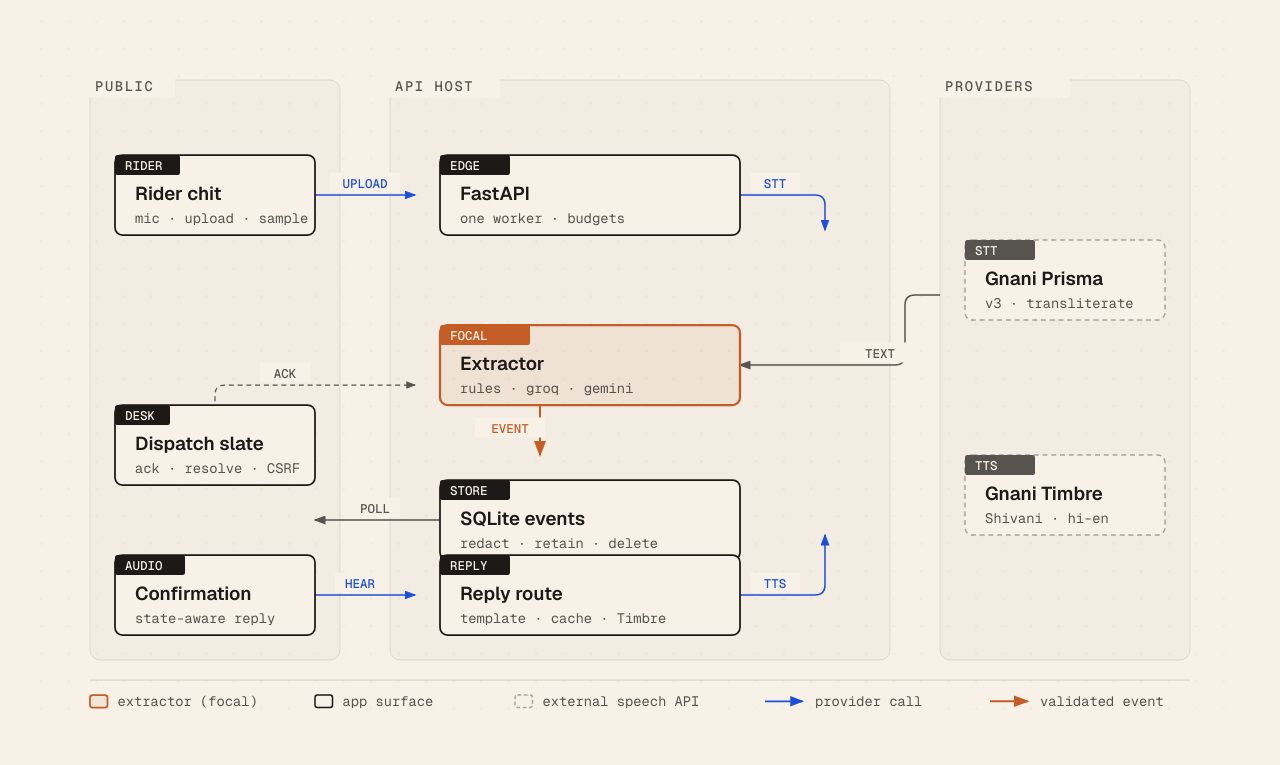
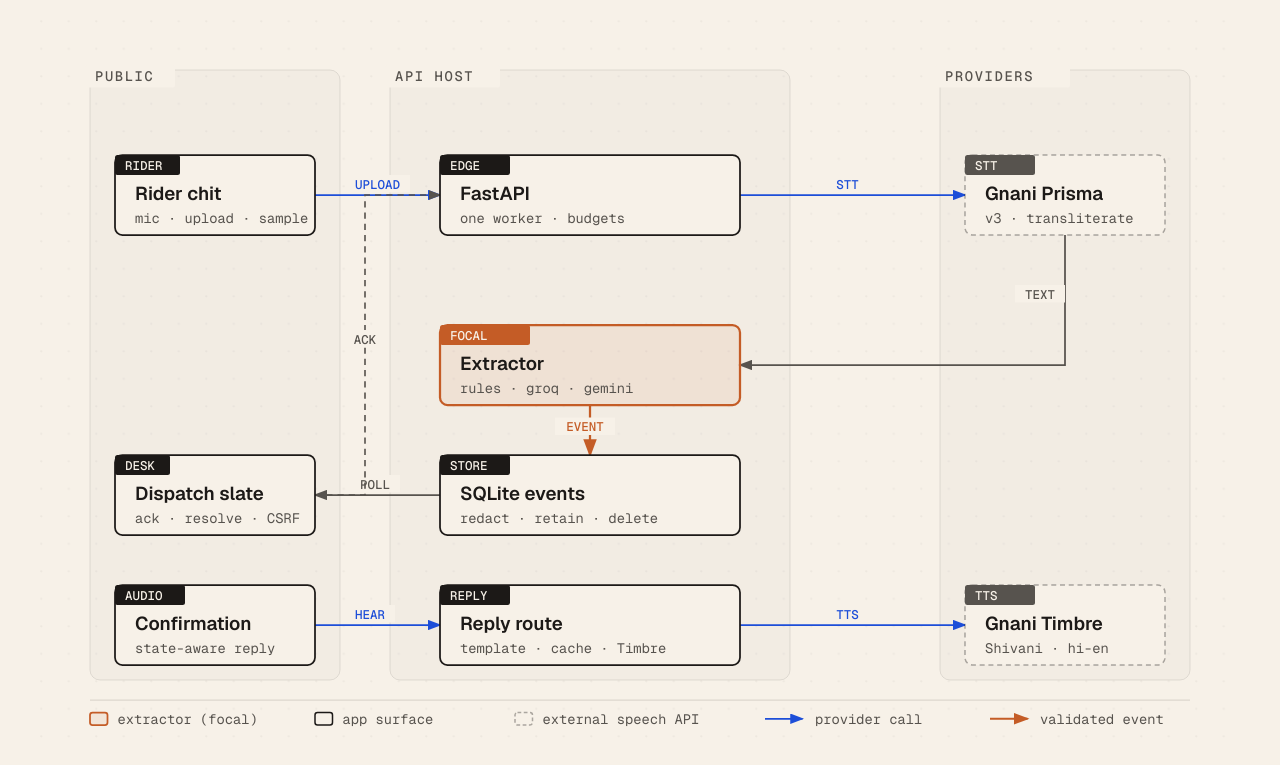
Before and after one commit to CodewithJha/rasta-voice, a plain HTML site: page docs/assets/readme/diagrams/architecture.html in a window 1280 px wide. Shown: the part 111-876 px from the top of the page. Drawn offline with nearby package versions, Linux system fonts and the light colour scheme.

Commit message:
docs: align architecture arrows to box edges
Straighten provider and desk connectors so STT, TTS, POLL, ACK, and TEXT meet node ports without floating gaps.

```diff
--- a/docs/assets/readme/diagrams/architecture.html
+++ b/docs/assets/readme/diagrams/architecture.html
@@ -58,7 +58,15 @@
     <p class="eyebrow">Architecture · Rasta Voice</p>
     <h1>How a rider call becomes a desk ticket</h1>
     <div class="diagram-container">
-      <svg viewBox="0 0 960 560" xmlns="http://www.w3.org/2000/svg" role="img" aria-labelledby="rasta-arch-title rasta-arch-desc">
+      <!--
+        Grid (centers):
+        PUBLIC x=140 | API x=440 | PROVIDERS x=820
+        Row A y=140: Rider, FastAPI, Prisma
+        Row B y=276: Extractor
+        Row C y=380: Desk, SQLite
+        Row D y=484: Confirm, Reply, Timbre
+      -->
+      <svg viewBox="0 0 960 580" xmlns="http://www.w3.org/2000/svg" role="img" aria-labelledby="rasta-arch-title rasta-arch-desc">
         <title id="rasta-arch-title">Rasta Voice runtime architecture</title>
         <desc id="rasta-arch-desc">Rider audio enters FastAPI, Prisma transcribes, the extractor validates a RiderEvent into SQLite, the dispatch slate polls it, and Timbre speaks a state-aware confirmation.</desc>
         <defs>
@@ -74,78 +82,79 @@
         <rect width="100%" height="100%" fill="url(#dots)" opacity="0.55"/>
 
         <!-- Zones -->
-        <rect x="40" y="48" width="200" height="464" rx="8" fill="rgba(28,25,23,0.02)" stroke="rgba(28,25,23,0.10)" stroke-width="0.8"/>
-        <rect x="36" y="44" width="72" height="18" rx="2" fill="#f7f1e8"/>
-        <text x="44" y="57" font-family="Geist Mono, ui-monospace, monospace" font-size="11" font-weight="500" fill="#57534e" letter-spacing="0.12em">PUBLIC</text>
+        <rect x="40" y="40" width="200" height="488" rx="8" fill="rgba(28,25,23,0.02)" stroke="rgba(28,25,23,0.10)" stroke-width="0.8"/>
+        <rect x="36" y="36" width="72" height="18" rx="2" fill="#f7f1e8"/>
+        <text x="44" y="49" font-family="Geist Mono, ui-monospace, monospace" font-size="11" font-weight="500" fill="#57534e" letter-spacing="0.12em">PUBLIC</text>
 
-        <rect x="280" y="48" width="400" height="464" rx="8" fill="rgba(28,25,23,0.02)" stroke="rgba(28,25,23,0.10)" stroke-width="0.8"/>
-        <rect x="276" y="44" width="92" height="18" rx="2" fill="#f7f1e8"/>
-        <text x="284" y="57" font-family="Geist Mono, ui-monospace, monospace" font-size="11" font-weight="500" fill="#57534e" letter-spacing="0.12em">API HOST</text>
+        <rect x="280" y="40" width="320" height="488" rx="8" fill="rgba(28,25,23,0.02)" stroke="rgba(28,25,23,0.10)" stroke-width="0.8"/>
+        <rect x="276" y="36" width="92" height="18" rx="2" fill="#f7f1e8"/>
+        <text x="284" y="49" font-family="Geist Mono, ui-monospace, monospace" font-size="11" font-weight="500" fill="#57534e" letter-spacing="0.12em">API HOST</text>
 
-        <rect x="720" y="48" width="200" height="464" rx="8" fill="rgba(28,25,23,0.02)" stroke="rgba(28,25,23,0.10)" stroke-width="0.8"/>
-        <rect x="716" y="44" width="108" height="18" rx="2" fill="#f7f1e8"/>
-        <text x="724" y="57" font-family="Geist Mono, ui-monospace, monospace" font-size="11" font-weight="500" fill="#57534e" letter-spacing="0.12em">PROVIDERS</text>
+        <rect x="720" y="40" width="200" height="488" rx="8" fill="rgba(28,25,23,0.02)" stroke="rgba(28,25,23,0.10)" stroke-width="0.8"/>
+        <rect x="716" y="36" width="108" height="18" rx="2" fill="#f7f1e8"/>
+        <text x="724" y="49" font-family="Geist Mono, ui-monospace, monospace" font-size="11" font-weight="500" fill="#57534e" letter-spacing="0.12em">PROVIDERS</text>
 
-        <!-- Arrows (before nodes) -->
-        <!-- rider -> api -->
-        <path d="M 220,140 H 300" fill="none" stroke="#1d4ed8" stroke-width="1.2" marker-end="url(#arrow-link)"/>
-        <rect x="232" y="122" width="56" height="16" fill="#f7f1e8"/>
-        <text x="260" y="134" text-anchor="middle" font-family="Geist Mono, ui-monospace, monospace" font-size="10" font-weight="500" fill="#1d4ed8">UPLOAD</text>
+        <!-- Arrows first (behind nodes). All ports land on box edges. -->
+        <!-- Rider → FastAPI -->
+        <path d="M 220,140 H 320" fill="none" stroke="#1d4ed8" stroke-width="1.4" marker-end="url(#arrow-link)"/>
+        <rect x="244" y="124" width="52" height="14" fill="#f7f1e8"/>
+        <text x="270" y="135" text-anchor="middle" font-family="Geist Mono, ui-monospace, monospace" font-size="10" font-weight="500" fill="#1d4ed8">UPLOAD</text>
 
-        <!-- api -> prisma -->
-        <path d="M 560,140 H 620 Q 628,140 628,148 V 168" fill="none" stroke="#1d4ed8" stroke-width="1.2" marker-end="url(#arrow-link)"/>
-        <rect x="568" y="122" width="40" height="16" fill="#f7f1e8"/>
-        <text x="588" y="134" text-anchor="middle" font-family="Geist Mono, ui-monospace, monospace" font-size="10" font-weight="500" fill="#1d4ed8">STT</text>
+        <!-- FastAPI → Prisma (straight into left edge) -->
+        <path d="M 560,140 H 740" fill="none" stroke="#1d4ed8" stroke-width="1.4" marker-end="url(#arrow-link)"/>
+        <rect x="628" y="124" width="36" height="14" fill="#f7f1e8"/>
+        <text x="646" y="135" text-anchor="middle" font-family="Geist Mono, ui-monospace, monospace" font-size="10" font-weight="500" fill="#1d4ed8">STT</text>
 
-        <!-- prisma -> extract -->
-        <path d="M 720,220 H 700 Q 692,220 692,228 V 268 Q 692,276 684,276 H 560" fill="none" stroke="#57534e" stroke-width="1.2" marker-end="url(#arrow)"/>
-        <rect x="640" y="258" width="64" height="16" fill="#f7f1e8"/>
-        <text x="672" y="270" text-anchor="middle" font-family="Geist Mono, ui-monospace, monospace" font-size="10" font-weight="500" fill="#57534e">TEXT</text>
+        <!-- Prisma → Extractor (down then left into right edge) -->
+        <path d="M 820,172 V 276 H 560" fill="none" stroke="#57534e" stroke-width="1.4" marker-end="url(#arrow)"/>
+        <rect x="780" y="212" width="40" height="14" fill="#f7f1e8"/>
+        <text x="800" y="223" text-anchor="middle" font-family="Geist Mono, ui-monospace, monospace" font-size="10" font-weight="500" fill="#57534e">TEXT</text>
 
-        <!-- extract -> store (accent path) -->
-        <path d="M 400,308 V 348" fill="none" stroke="#c45c26" stroke-width="1.6" marker-end="url(#arrow-accent)"/>
-        <rect x="348" y="318" width="56" height="16" fill="#f7f1e8"/>
-        <text x="376" y="330" text-anchor="middle" font-family="Geist Mono, ui-monospace, monospace" font-size="10" font-weight="500" fill="#c45c26">EVENT</text>
+        <!-- Extractor → SQLite -->
+        <path d="M 440,308 V 348" fill="none" stroke="#c45c26" stroke-width="1.8" marker-end="url(#arrow-accent)"/>
+        <rect x="412" y="318" width="48" height="14" fill="#f7f1e8"/>
+        <text x="436" y="329" text-anchor="middle" font-family="Geist Mono, ui-monospace, monospace" font-size="10" font-weight="500" fill="#c45c26">EVENT</text>
 
-        <!-- store -> desk poll -->
-        <path d="M 320,400 H 220" fill="none" stroke="#57534e" stroke-width="1.2" marker-end="url(#arrow)"/>
-        <rect x="248" y="382" width="40" height="16" fill="#f7f1e8"/>
-        <text x="268" y="394" text-anchor="middle" font-family="Geist Mono, ui-monospace, monospace" font-size="10" font-weight="500" fill="#57534e">POLL</text>
+        <!-- SQLite → Desk (POLL) -->
+        <path d="M 320,380 H 220" fill="none" stroke="#57534e" stroke-width="1.4" marker-end="url(#arrow)"/>
+        <rect x="248" y="364" width="40" height="14" fill="#f7f1e8"/>
+        <text x="268" y="375" text-anchor="middle" font-family="Geist Mono, ui-monospace, monospace" font-size="10" font-weight="500" fill="#57534e">POLL</text>
 
-        <!-- desk ack back -->
-        <path d="M 140,340 V 300 Q 140,292 148,292 H 300" fill="none" stroke="#57534e" stroke-width="1" stroke-dasharray="4,3" marker-end="url(#arrow)"/>
-        <rect x="176" y="274" width="40" height="16" fill="#f7f1e8"/>
-        <text x="196" y="286" text-anchor="middle" font-family="Geist Mono, ui-monospace, monospace" font-size="10" font-weight="500" fill="#57534e">ACK</text>
+        <!-- Desk → FastAPI (ACK) via public/API gutter -->
+        <path d="M 220,380 H 260 V 140 H 320" fill="none" stroke="#57534e" stroke-width="1.3" stroke-dasharray="5,4" marker-end="url(#arrow)"/>
+        <rect x="242" y="248" width="36" height="14" fill="#f7f1e8"/>
+        <text x="260" y="259" text-anchor="middle" font-family="Geist Mono, ui-monospace, monospace" font-size="10" font-weight="500" fill="#57534e">ACK</text>
 
-        <!-- rider hear -> reply -> timbre -->
-        <path d="M 220,460 H 300" fill="none" stroke="#1d4ed8" stroke-width="1.2" marker-end="url(#arrow-link)"/>
-        <rect x="236" y="442" width="40" height="16" fill="#f7f1e8"/>
-        <text x="256" y="454" text-anchor="middle" font-family="Geist Mono, ui-monospace, monospace" font-size="10" font-weight="500" fill="#1d4ed8">HEAR</text>
+        <!-- Confirm → Reply -->
+        <path d="M 220,484 H 320" fill="none" stroke="#1d4ed8" stroke-width="1.4" marker-end="url(#arrow-link)"/>
+        <rect x="244" y="468" width="40" height="14" fill="#f7f1e8"/>
+        <text x="264" y="479" text-anchor="middle" font-family="Geist Mono, ui-monospace, monospace" font-size="10" font-weight="500" fill="#1d4ed8">HEAR</text>
 
-        <path d="M 560,460 H 620 Q 628,460 628,452 V 412" fill="none" stroke="#1d4ed8" stroke-width="1.2" marker-end="url(#arrow-link)"/>
-        <rect x="568" y="442" width="40" height="16" fill="#f7f1e8"/>
-        <text x="588" y="454" text-anchor="middle" font-family="Geist Mono, ui-monospace, monospace" font-size="10" font-weight="500" fill="#1d4ed8">TTS</text>
+        <!-- Reply → Timbre -->
+        <path d="M 560,484 H 740" fill="none" stroke="#1d4ed8" stroke-width="1.4" marker-end="url(#arrow-link)"/>
+        <rect x="628" y="468" width="36" height="14" fill="#f7f1e8"/>
+        <text x="646" y="479" text-anchor="middle" font-family="Geist Mono, ui-monospace, monospace" font-size="10" font-weight="500" fill="#1d4ed8">TTS</text>
 
-        <!-- Nodes: public -->
+        <!-- PUBLIC nodes -->
         <rect x="60" y="108" width="160" height="64" rx="6" fill="#f7f1e8" stroke="#1c1917" stroke-width="1.4"/>
         <rect x="60" y="108" width="52" height="16" rx="2" fill="#1c1917"/>
         <text x="68" y="120" font-family="Geist Mono, ui-monospace, monospace" font-size="10" font-weight="500" fill="#f7f1e8">RIDER</text>
         <text x="76" y="144" font-family="Geist, system-ui, sans-serif" font-size="15" font-weight="600" fill="#1c1917">Rider chit</text>
         <text x="76" y="162" font-family="Geist Mono, ui-monospace, monospace" font-size="11" fill="#57534e">mic · upload · sample</text>
 
-        <rect x="60" y="308" width="160" height="64" rx="6" fill="#f7f1e8" stroke="#1c1917" stroke-width="1.4"/>
-        <rect x="60" y="308" width="44" height="16" rx="2" fill="#1c1917"/>
-        <text x="68" y="320" font-family="Geist Mono, ui-monospace, monospace" font-size="10" font-weight="500" fill="#f7f1e8">DESK</text>
-        <text x="76" y="344" font-family="Geist, system-ui, sans-serif" font-size="15" font-weight="600" fill="#1c1917">Dispatch slate</text>
-        <text x="76" y="362" font-family="Geist Mono, ui-monospace, monospace" font-size="11" fill="#57534e">ack · resolve · CSRF</text>
+        <rect x="60" y="348" width="160" height="64" rx="6" fill="#f7f1e8" stroke="#1c1917" stroke-width="1.4"/>
+        <rect x="60" y="348" width="44" height="16" rx="2" fill="#1c1917"/>
+        <text x="68" y="360" font-family="Geist Mono, ui-monospace, monospace" font-size="10" font-weight="500" fill="#f7f1e8">DESK</text>
+        <text x="76" y="384" font-family="Geist, system-ui, sans-serif" font-size="15" font-weight="600" fill="#1c1917">Dispatch slate</text>
+        <text x="76" y="402" font-family="Geist Mono, ui-monospace, monospace" font-size="11" fill="#57534e">ack · resolve · CSRF</text>
 
-        <rect x="60" y="428" width="160" height="64" rx="6" fill="#f7f1e8" stroke="#1c1917" stroke-width="1.4"/>
-        <rect x="60" y="428" width="56" height="16" rx="2" fill="#1c1917"/>
-        <text x="68" y="440" font-family="Geist Mono, ui-monospace, monospace" font-size="10" font-weight="500" fill="#f7f1e8">AUDIO</text>
-        <text x="76" y="464" font-family="Geist, system-ui, sans-serif" font-size="15" font-weight="600" fill="#1c1917">Confirmation</text>
-        <text x="76" y="482" font-family="Geist Mono, ui-monospace, monospace" font-size="11" fill="#57534e">state-aware reply</text>
+        <rect x="60" y="452" width="160" height="64" rx="6" fill="#f7f1e8" stroke="#1c1917" stroke-width="1.4"/>
+        <rect x="60" y="452" width="56" height="16" rx="2" fill="#1c1917"/>
+        <text x="68" y="464" font-family="Geist Mono, ui-monospace, monospace" font-size="10" font-weight="500" fill="#f7f1e8">AUDIO</text>
+        <text x="76" y="488" font-family="Geist, system-ui, sans-serif" font-size="15" font-weight="600" fill="#1c1917">Confirmation</text>
+        <text x="76" y="506" font-family="Geist Mono, ui-monospace, monospace" font-size="11" fill="#57534e">state-aware reply</text>
 
-        <!-- Nodes: API -->
+        <!-- API nodes -->
         <rect x="320" y="108" width="240" height="64" rx="6" fill="#f7f1e8" stroke="#1c1917" stroke-width="1.4"/>
         <rect x="320" y="108" width="56" height="16" rx="2" fill="#1c1917"/>
         <text x="328" y="120" font-family="Geist Mono, ui-monospace, monospace" font-size="10" font-weight="500" fill="#f7f1e8">EDGE</text>
@@ -158,43 +167,43 @@
         <text x="336" y="280" font-family="Geist, system-ui, sans-serif" font-size="15" font-weight="600" fill="#1c1917">Extractor</text>
         <text x="336" y="298" font-family="Geist Mono, ui-monospace, monospace" font-size="11" fill="#57534e">rules · groq · gemini</text>
 
-        <rect x="320" y="368" width="240" height="64" rx="6" fill="#f7f1e8" stroke="#1c1917" stroke-width="1.4"/>
-        <rect x="320" y="368" width="56" height="16" rx="2" fill="#1c1917"/>
-        <text x="328" y="380" font-family="Geist Mono, ui-monospace, monospace" font-size="10" font-weight="500" fill="#f7f1e8">STORE</text>
-        <text x="336" y="404" font-family="Geist, system-ui, sans-serif" font-size="15" font-weight="600" fill="#1c1917">SQLite events</text>
-        <text x="336" y="422" font-family="Geist Mono, ui-monospace, monospace" font-size="11" fill="#57534e">redact · retain · delete</text>
+        <rect x="320" y="348" width="240" height="64" rx="6" fill="#f7f1e8" stroke="#1c1917" stroke-width="1.4"/>
+        <rect x="320" y="348" width="56" height="16" rx="2" fill="#1c1917"/>
+        <text x="328" y="360" font-family="Geist Mono, ui-monospace, monospace" font-size="10" font-weight="500" fill="#f7f1e8">STORE</text>
+        <text x="336" y="384" font-family="Geist, system-ui, sans-serif" font-size="15" font-weight="600" fill="#1c1917">SQLite events</text>
+        <text x="336" y="402" font-family="Geist Mono, ui-monospace, monospace" font-size="11" fill="#57534e">redact · retain · delete</text>
 
-        <rect x="320" y="428" width="240" height="64" rx="6" fill="#f7f1e8" stroke="#1c1917" stroke-width="1.4"/>
-        <rect x="320" y="428" width="56" height="16" rx="2" fill="#1c1917"/>
-        <text x="328" y="440" font-family="Geist Mono, ui-monospace, monospace" font-size="10" font-weight="500" fill="#f7f1e8">REPLY</text>
-        <text x="336" y="464" font-family="Geist, system-ui, sans-serif" font-size="15" font-weight="600" fill="#1c1917">Reply route</text>
-        <text x="336" y="482" font-family="Geist Mono, ui-monospace, monospace" font-size="11" fill="#57534e">template · cache · Timbre</text>
+        <rect x="320" y="452" width="240" height="64" rx="6" fill="#f7f1e8" stroke="#1c1917" stroke-width="1.4"/>
+        <rect x="320" y="452" width="56" height="16" rx="2" fill="#1c1917"/>
+        <text x="328" y="464" font-family="Geist Mono, ui-monospace, monospace" font-size="10" font-weight="500" fill="#f7f1e8">REPLY</text>
+        <text x="336" y="488" font-family="Geist, system-ui, sans-serif" font-size="15" font-weight="600" fill="#1c1917">Reply route</text>
+        <text x="336" y="506" font-family="Geist Mono, ui-monospace, monospace" font-size="11" fill="#57534e">template · cache · Timbre</text>
 
         <!-- Providers -->
-        <rect x="740" y="176" width="160" height="64" rx="6" fill="#f7f1e8" stroke="rgba(28,25,23,0.35)" stroke-width="1.2" stroke-dasharray="4,3"/>
-        <rect x="740" y="176" width="56" height="16" rx="2" fill="#57534e"/>
-        <text x="748" y="188" font-family="Geist Mono, ui-monospace, monospace" font-size="10" font-weight="500" fill="#f7f1e8">STT</text>
-        <text x="756" y="212" font-family="Geist, system-ui, sans-serif" font-size="15" font-weight="600" fill="#1c1917">Gnani Prisma</text>
-        <text x="756" y="230" font-family="Geist Mono, ui-monospace, monospace" font-size="11" fill="#57534e">v3 · transliterate</text>
+        <rect x="740" y="108" width="160" height="64" rx="6" fill="#f7f1e8" stroke="rgba(28,25,23,0.35)" stroke-width="1.2" stroke-dasharray="4,3"/>
+        <rect x="740" y="108" width="56" height="16" rx="2" fill="#57534e"/>
+        <text x="748" y="120" font-family="Geist Mono, ui-monospace, monospace" font-size="10" font-weight="500" fill="#f7f1e8">STT</text>
+        <text x="756" y="144" font-family="Geist, system-ui, sans-serif" font-size="15" font-weight="600" fill="#1c1917">Gnani Prisma</text>
+        <text x="756" y="162" font-family="Geist Mono, ui-monospace, monospace" font-size="11" fill="#57534e">v3 · transliterate</text>
 
-        <rect x="740" y="348" width="160" height="64" rx="6" fill="#f7f1e8" stroke="rgba(28,25,23,0.35)" stroke-width="1.2" stroke-dasharray="4,3"/>
-        <rect x="740" y="348" width="56" height="16" rx="2" fill="#57534e"/>
-        <text x="748" y="360" font-family="Geist Mono, ui-monospace, monospace" font-size="10" font-weight="500" fill="#f7f1e8">TTS</text>
-        <text x="756" y="384" font-family="Geist, system-ui, sans-serif" font-size="15" font-weight="600" fill="#1c1917">Gnani Timbre</text>
-        <text x="756" y="402" font-family="Geist Mono, ui-monospace, monospace" font-size="11" fill="#57534e">Shivani · hi-en</text>
+        <rect x="740" y="452" width="160" height="64" rx="6" fill="#f7f1e8" stroke="rgba(28,25,23,0.35)" stroke-width="1.2" stroke-dasharray="4,3"/>
+        <rect x="740" y="452" width="56" height="16" rx="2" fill="#57534e"/>
+        <text x="748" y="464" font-family="Geist Mono, ui-monospace, monospace" font-size="10" font-weight="500" fill="#f7f1e8">TTS</text>
+        <text x="756" y="488" font-family="Geist, system-ui, sans-serif" font-size="15" font-weight="600" fill="#1c1917">Gnani Timbre</text>
+        <text x="756" y="506" font-family="Geist Mono, ui-monospace, monospace" font-size="11" fill="#57534e">Shivani · hi-en</text>
 
         <!-- Legend -->
-        <line x1="40" y1="528" x2="920" y2="528" stroke="rgba(28,25,23,0.12)" stroke-width="1"/>
-        <rect x="40" y="540" width="14" height="10" rx="2" fill="rgba(196,92,38,0.08)" stroke="#c45c26" stroke-width="1.4"/>
-        <text x="62" y="549" font-family="Geist Mono, ui-monospace, monospace" font-size="11" fill="#57534e">extractor (focal)</text>
-        <rect x="220" y="540" width="14" height="10" rx="2" fill="#f7f1e8" stroke="#1c1917" stroke-width="1.2"/>
-        <text x="242" y="549" font-family="Geist Mono, ui-monospace, monospace" font-size="11" fill="#57534e">app surface</text>
-        <rect x="380" y="540" width="14" height="10" rx="2" fill="#f7f1e8" stroke="rgba(28,25,23,0.35)" stroke-width="1.2" stroke-dasharray="3,2"/>
-        <text x="402" y="549" font-family="Geist Mono, ui-monospace, monospace" font-size="11" fill="#57534e">external speech API</text>
-        <line x1="580" y1="545" x2="610" y2="545" stroke="#1d4ed8" stroke-width="1.4" marker-end="url(#arrow-link)"/>
-        <text x="620" y="549" font-family="Geist Mono, ui-monospace, monospace" font-size="11" fill="#57534e">provider call</text>
-        <line x1="760" y1="545" x2="790" y2="545" stroke="#c45c26" stroke-width="1.6" marker-end="url(#arrow-accent)"/>
-        <text x="800" y="549" font-family="Geist Mono, ui-monospace, monospace" font-size="11" fill="#57534e">validated event</text>
+        <line x1="40" y1="544" x2="920" y2="544" stroke="rgba(28,25,23,0.12)" stroke-width="1"/>
+        <rect x="40" y="554" width="14" height="10" rx="2" fill="rgba(196,92,38,0.08)" stroke="#c45c26" stroke-width="1.4"/>
+        <text x="62" y="563" font-family="Geist Mono, ui-monospace, monospace" font-size="11" fill="#57534e">extractor (focal)</text>
+        <rect x="220" y="554" width="14" height="10" rx="2" fill="#f7f1e8" stroke="#1c1917" stroke-width="1.2"/>
+        <text x="242" y="563" font-family="Geist Mono, ui-monospace, monospace" font-size="11" fill="#57534e">app surface</text>
+        <rect x="380" y="554" width="14" height="10" rx="2" fill="#f7f1e8" stroke="rgba(28,25,23,0.35)" stroke-width="1.2" stroke-dasharray="3,2"/>
+        <text x="402" y="563" font-family="Geist Mono, ui-monospace, monospace" font-size="11" fill="#57534e">external speech API</text>
+        <line x1="580" y1="559" x2="610" y2="559" stroke="#1d4ed8" stroke-width="1.4" marker-end="url(#arrow-link)"/>
+        <text x="620" y="563" font-family="Geist Mono, ui-monospace, monospace" font-size="11" fill="#57534e">provider call</text>
+        <line x1="760" y1="559" x2="790" y2="559" stroke="#c45c26" stroke-width="1.6" marker-end="url(#arrow-accent)"/>
+        <text x="800" y="563" font-family="Geist Mono, ui-monospace, monospace" font-size="11" fill="#57534e">validated event</text>
       </svg>
     </div>
   </div>
```
Also changed, not shown: docs/assets/readme/architecture.svg.
